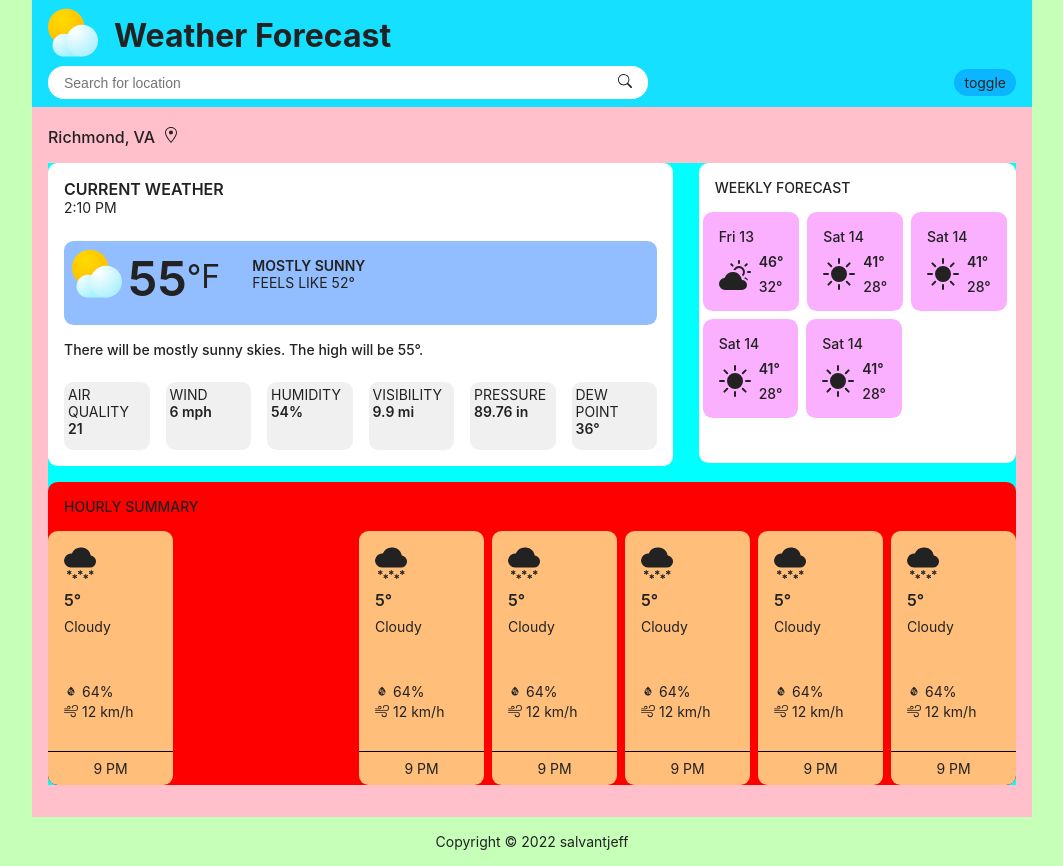
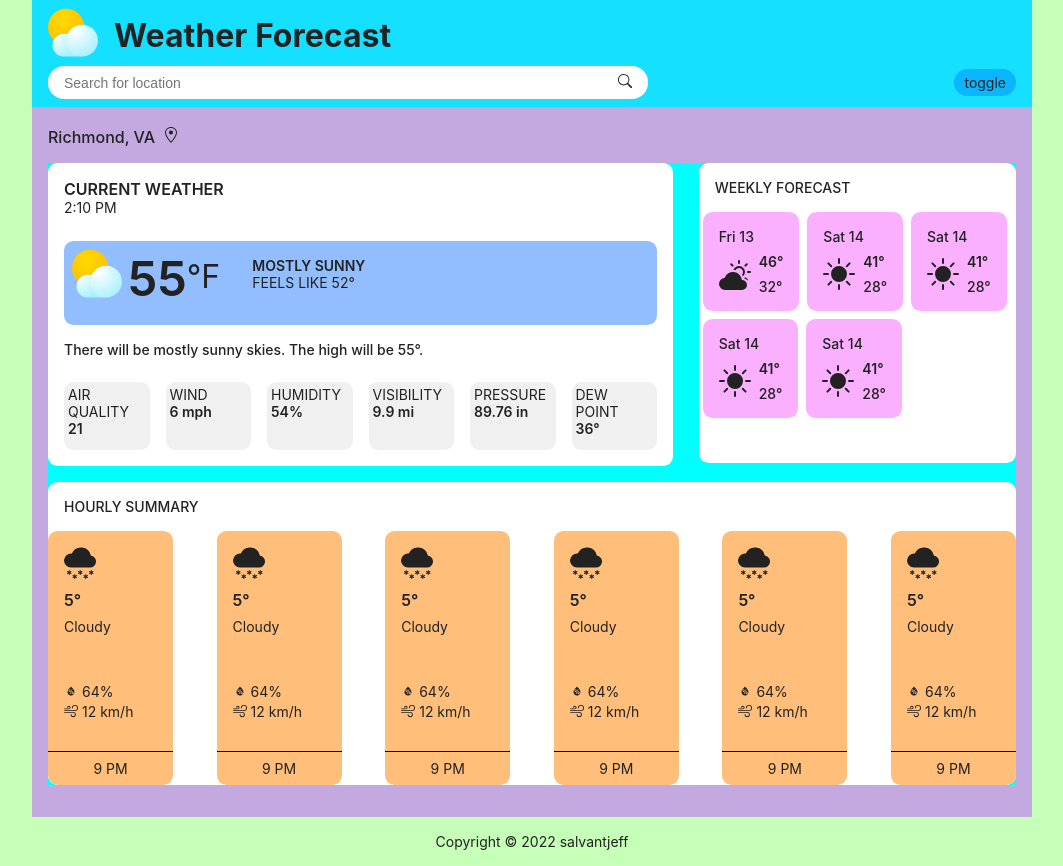
Before and after one commit to salvantjeff/weather-forecast, a React (Create React App) app in the folder weather-forecast-app/: page / in a window 1280 px wide. Shown: the whole page, without its empty margins (108-1171 px from the left). Built offline with nearby package versions, Linux system fonts and the light colour scheme.

Commit message:
Fix Hourly component layout

```diff
--- a/weather-forecast-app/src/components/Main/Hourly/Hourly.css
+++ b/weather-forecast-app/src/components/Main/Hourly/Hourly.css
@@ -62,10 +62,18 @@
 
 @media (min-width: 700px) {
     .hourly-section {
-        background-color: rgb(255, 0, 0);
         grid-column: 1 / 3;
         grid-row: 2 / 3;
         max-width: 1000px;
         overflow-x: auto;
     }
+
+    .hourly-extra-info-wrapper {
+        /* display: grid;
+        grid-template-columns: 1fr;
+        grid-auto-flow: column; */
+        display: flex;
+        justify-content: space-between;
+        gap: .5rem;
+    }
 }
--- a/weather-forecast-app/src/components/Main/Main.css
+++ b/weather-forecast-app/src/components/Main/Main.css
@@ -1,7 +1,7 @@
 .main-section {
     background-color: rgb(197, 255, 184);
     padding: .25rem 1rem 2rem;
-    background-color: pink;
+    background-color: rgb(195, 169, 223);
 
 }
 
--- a/weather-forecast-app/src/components/Main/Weekly/Weekly.css
+++ b/weather-forecast-app/src/components/Main/Weekly/Weekly.css
@@ -4,7 +4,7 @@
     font-size: .875rem;
     overflow-x: auto;
     max-width: 625px;
-    height: 300px;
+    max-height: 300px;
 }
 
 .weekday-extra-info-wrapper {
```
